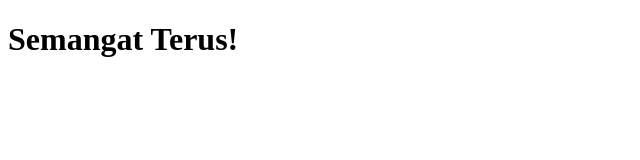
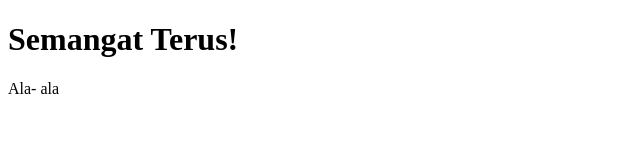
Before and after one commit to Abrardm05/uji-coba-remote, a plain HTML site: page index.html in a window 1280 px wide. Shown: the full height of the page, 0-640 px from the left. Drawn offline with Linux system fonts and the light colour scheme.

Commit message:
Menambah paragraf

```diff
--- a/index.html
+++ b/index.html
@@ -6,5 +6,6 @@
 
     <body>
         <h1>Semangat Terus!</h1>
+        <p>Ala- ala</p>
     </body>
 </html>
```
